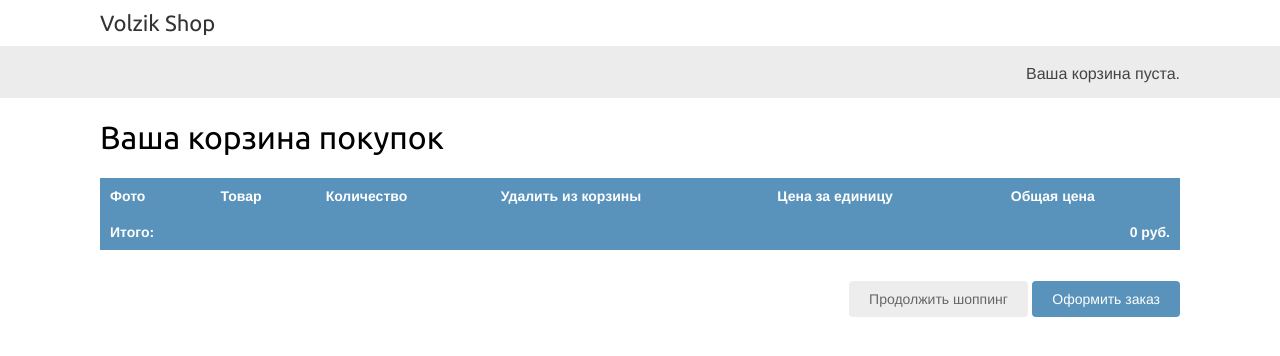
After one commit to Zgruk/VolzikShop, a Django app: page /cart/ in a window 1280 px wide. The commit adds this page. Shown: the top 356 px of the page. Run offline with Django 4.2, Linux system fonts and the light colour scheme.

```diff
--- a/cart/forms.py
+++ b/cart/forms.py
@@ -6,7 +6,8 @@ PRODUCT_QUANTITY_CHOICES = [(i, str(i)) for i in range(1, 6)]
 class CartAddProductForm(forms.Form):
     quantity = forms.TypedChoiceField(
                     choices=PRODUCT_QUANTITY_CHOICES,
-                    coerce=int)
+                    coerce=int,
+                    label='количество')
     override = forms.BooleanField(required=False,
                                   initial=False,
                                   widget=forms.HiddenInput)
--- /dev/null
+++ b/cart/templates/cart/detail.html
@@ -0,0 +1,57 @@
+{% extends "shop/base.html" %}
+{% load static %}
+
+{% block title %}
+ Ваша корзина покупок
+{% endblock %}
+
+{% block content %}
+    <h1>Ваша корзина покупок</h1>
+    <table class="cart">
+        <thead>
+            <tr>
+                <th>Фото</th>
+                <th>Товар</th>
+                <th>Количество</th>
+                <th>Удалить из корзины</th>
+                <th>Цена за единицу</th>
+                <th>Общая цена</th>
+            </tr>
+        </thead>
+        <tbody>
+            {% for item in cart %}
+            {% with product=item.product %}
+            <tr>
+                <td>
+                    <a href="{{ product.get_absolute_url }}">
+                    <img src="{% if product.image1 %}{{ product.image1.url}}
+                              {% else %}{% static 'img/no_image.png' %}
+                              {% endif %}">
+                    </a>
+                </td>
+                <td>{{ product.name }}</td>
+                <td>{{ item.quantity }}</td>
+                <td>
+                    <form action="{% url 'cart:cart_remove' product.id %}" method="post">
+                        <input type="submit" value="Удалить">
+                        {% csrf_token %}
+                    </form>
+                </td>
+                <td class="num">{{ item.price }} руб.</td>
+                <td class="num">{{ item.total_price }} руб.</td>
+            </tr>
+            {% endwith %}
+            {% endfor %}
+            <tr class="total">
+            <td>Итого:</td>
+            <td colspan="4"></td>
+            <td class="num">{{ cart.get_total_price }} руб.</td>
+            </tr>
+        </tbody>
+    </table>
+    <p class="text-right">
+        <a href="{% url 'shop:product_list' %}" class="button
+        light">Продолжить шоппинг</a>
+    <a href="#" class="button">Оформить заказ</a>
+    </p>
+{% endblock %}
--- a/shop/static/css/base.css
+++ b/shop/static/css/base.css
@@ -234,6 +234,14 @@ ul.errorlist {
     margin-top:10px;
 }
 
+.cart img {
+    width: 100%;
+    max-width: 350px;
+    height: 300px;
+    object-fit: cover;
+    border-radius: 10px;
+}
+
 .order-form {
     float:left;
 }
--- a/shop/views.py
+++ b/shop/views.py
@@ -1,5 +1,6 @@
 from django.shortcuts import render, get_object_or_404
 from .models import Category, Product
+from cart.forms import CartAddProductForm
 
 
 def product_list(request, category_slug=None):
@@ -17,5 +18,7 @@ def product_list(request, category_slug=None):
 def product_detail(request, id, slug):
     product = get_object_or_404(Product, id=id,slug=slug,
                                 available=True)
+    cart_product_form = CartAddProductForm()
     return render(request,'shop/product/detail.html',
-                  {'product': product})
+                  {'product': product,
+                   'cart_product_form': cart_product_form})
```
Also changed, not shown: shop/templates/shop/product/detail.html (+6 -1 lines).
